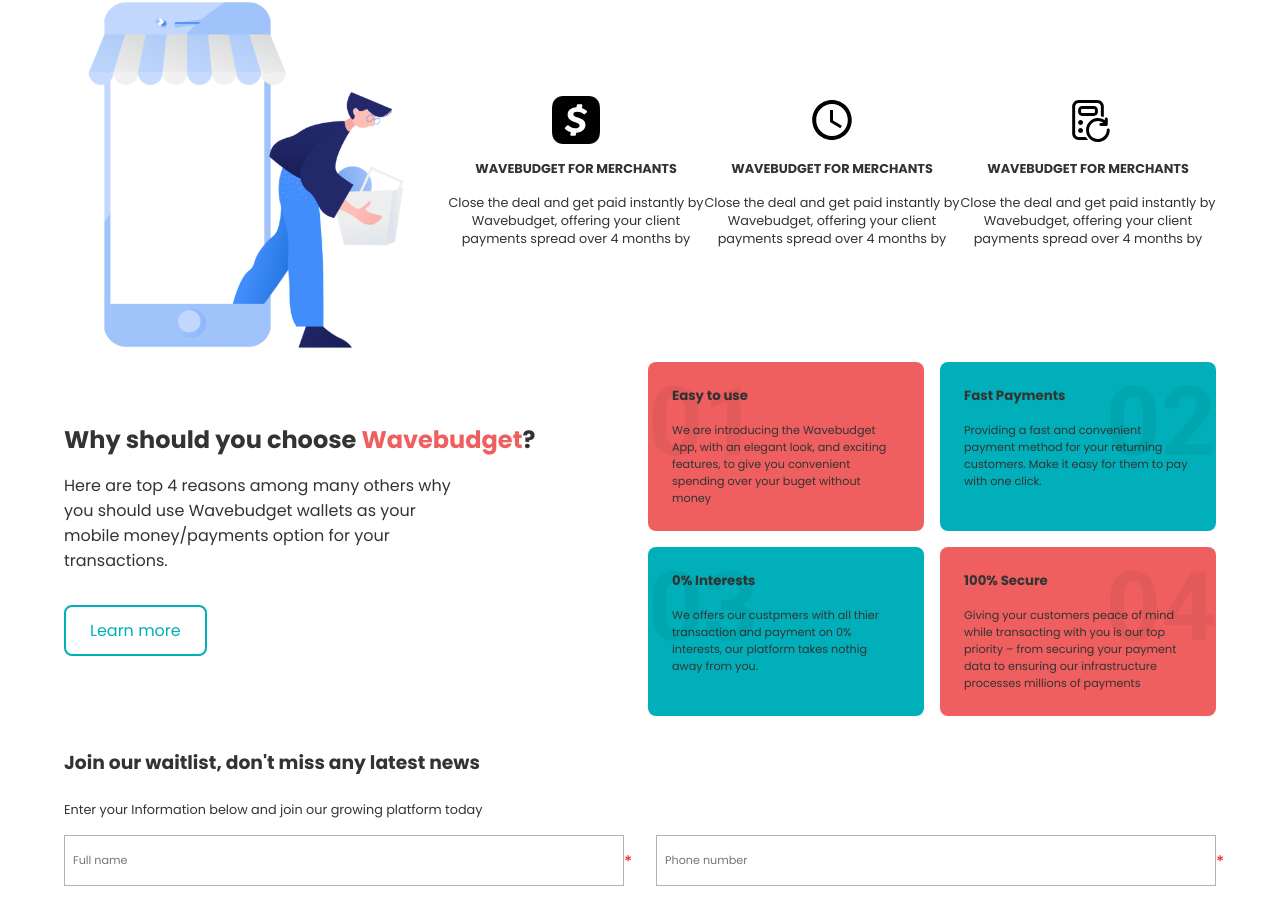
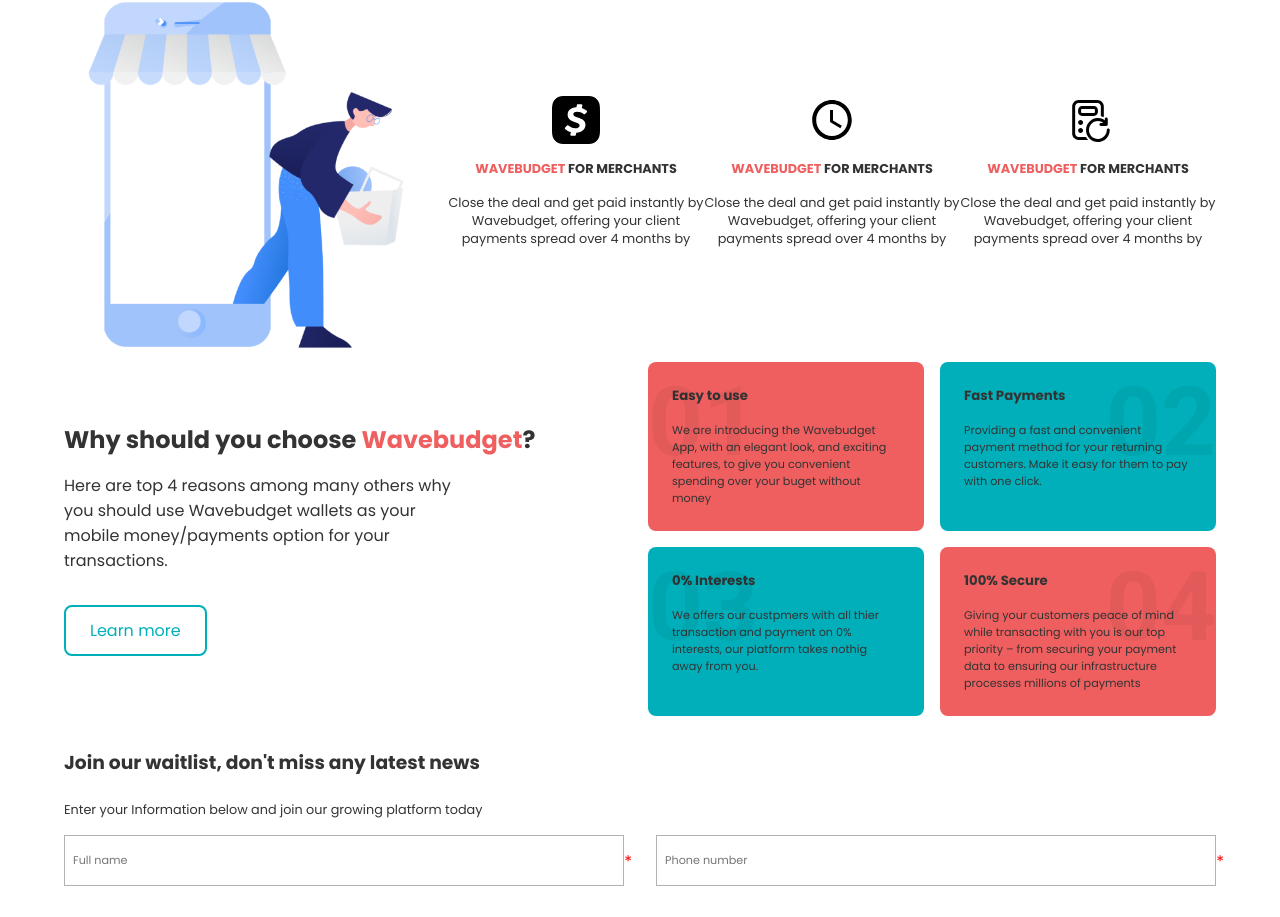
Before and after one commit to Aarond2018/Wave-budget, a React (Create React App) app: page / in a window 1280 px wide. Shown: the part 1042-1959 px from the top of the page. Built offline with nearby package versions, Linux system fonts and the light colour scheme.

Commit message:
made typography design fixes

```diff
--- a/src/components/Home/Benefits/Benefits.js
+++ b/src/components/Home/Benefits/Benefits.js
@@ -9,7 +9,7 @@
       <div className={styles.benefits__cta}>
         <h2>Why should you choose <span>Wavebudget</span>?</h2>
         <p>Here are top 4 reasons among many others why you should use Wavebudget wallets as your mobile money/payments option for your transactions.</p>
-        <Button invert={true} link="/#info"><span>Learn more</span></Button>
+        <Button invert={true} link="/#form"><span>Learn more</span></Button>
       </div>
       <div className={styles.benefits__detail}>
         <div>
--- a/src/components/Home/Info/Info.js
+++ b/src/components/Home/Info/Info.js
@@ -34,7 +34,7 @@
         <div className={`d-flex-a ${styles.cards}`}>
           <div>
             <img src={cashAppIcon} alt="cash_app_icon" />
-            <h4>Wavebudget for merchants</h4>
+            <h4><span>WAVEBUDGET</span> for merchants</h4>
             <p>Close the deal and get paid
                 instantly by Wavebudget, offering your
                 client payments spread
@@ -42,7 +42,7 @@
             </div>
           <div>
             <img src={clockIcon} alt="clock_icon" />
-            <h4>Wavebudget for merchants</h4>
+            <h4><span>WAVEBUDGET</span> for merchants</h4>
             <p>Close the deal and get paid
                 instantly by Wavebudget, offering your
                 client payments spread
@@ -50,7 +50,7 @@
             </div>
           <div>
             <img src={calculatorIcon} alt="calculator_icon" />
-            <h4>Wavebudget for merchants</h4>
+            <h4><span>WAVEBUDGET</span> for merchants</h4>
             <p>Close the deal and get paid
                 instantly by Wavebudget, offering your
                 client payments spread
--- a/src/components/Home/Info/Info.module.css
+++ b/src/components/Home/Info/Info.module.css
@@ -67,6 +67,10 @@
   text-align: center;
 }
 
+.cards > div > h4 > span {
+  color: #EF5F5F;
+}
+
 .cards > div > p {
   font-size: 0.8rem;
   text-align: center;
```
